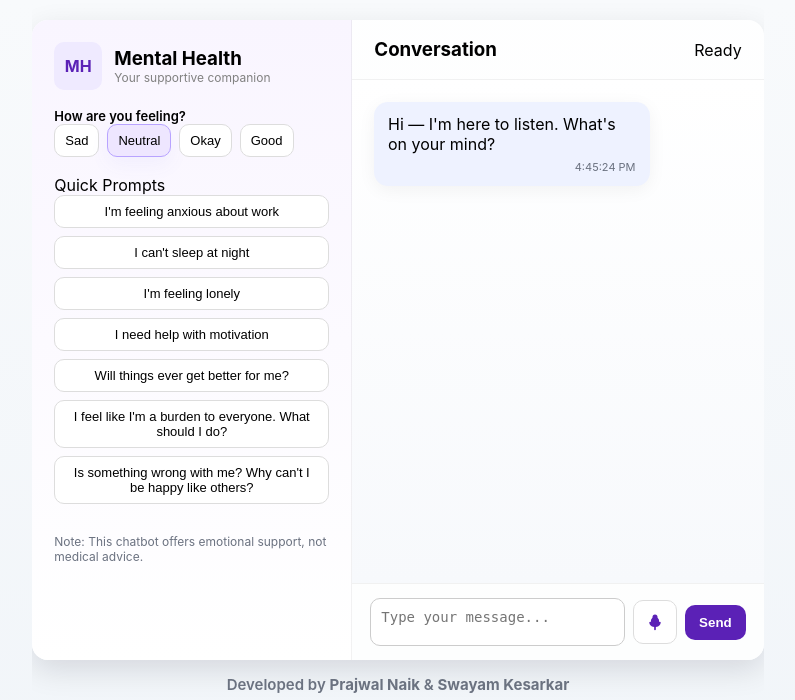
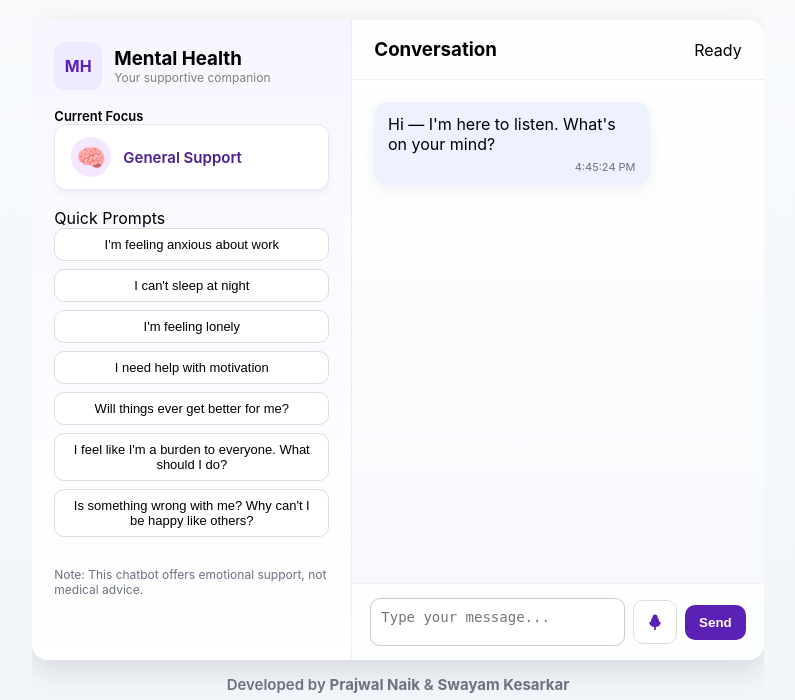
Before and after one commit to LightYagami625/Mental-Health-ChatBOT_v2, a Flask app: page /chat in a window 1280 px wide. Shown: the top 700 px of the page, without its empty margins (242-1037 px from the left). Run offline with Flask 3, Linux system fonts and the light colour scheme; parts of the project's set-up code (start-up, migrations or seed data) failed here and were passed over.

Commit message:
Final commit-3

```diff
--- a/app.py
+++ b/app.py
@@ -30,7 +30,7 @@ def emergency():
 
 @app.route('/login')
 def login():
-    return render_template('mental.html')
+    return render_template('login.html')
 
 @app.route('/chat')
 def chat():
--- a/static/login.js
+++ b/static/login.js
@@ -171,7 +171,7 @@ loginForm.addEventListener("submit", (e) => {
     loginMsg.classList.add("success");
 
     setTimeout(() => {
-      window.location.href = "/dashboard";
+      window.location.href = "/chat";
     }, 900);
   }, 1200);
 });
--- a/templates/chatbot.html
+++ b/templates/chatbot.html
@@ -104,6 +104,45 @@
       background: #eee6ff;
       border-color: #b8a3ff;
       box-shadow: 0 8px 20px rgba(99, 102, 241, 0.06);
+    }
+
+    .category-card {
+      background: white;
+      border: 1px solid #e2e8f0;
+      border-radius: 12px;
+      padding: 12px 16px;
+      display: flex;
+      align-items: center;
+      gap: 12px;
+      box-shadow: 0 4px 6px -1px rgba(0, 0, 0, 0.05);
+    }
+
+    .category-icon {
+      font-size: 24px;
+      background: #f3e8ff;
+      width: 40px;
+      height: 40px;
+      border-radius: 50%;
+      display: grid;
+      place-items: center;
+    }
+
+    .category-text {
+      font-weight: 600;
+      color: #4c1d95;
+      font-size: 15px;
+    }
+
+    @keyframes fadeSlide {
+      from {
+        opacity: 0;
+        transform: translateY(5px);
+      }
+
+      to {
+        opacity: 1;
+        transform: translateY(0);
+      }
     }
 
     .quick-list {
@@ -398,12 +437,10 @@
       </div>
 
       <div>
-        <div class="mood-label">How are you feeling?</div>
-        <div class="mood-row" id="moodRow">
-          <button class="mood-btn" data-mood="sad">Sad</button>
-          <button class="mood-btn selected" data-mood="neutral">Neutral</button>
-          <button class="mood-btn" data-mood="okay">Okay</button>
-          <button class="mood-btn" data-mood="good">Good</button>
+        <div class="mood-label">Current Focus</div>
+        <div class="category-card" id="categoryCard">
+          <div class="category-icon">🧠</div>
+          <div class="category-text" id="categoryText">General Support</div>
         </div>
       </div>
 
@@ -466,7 +503,7 @@
     const sendBtn = document.getElementById("sendBtn");
     const micBtn = document.getElementById("micBtn");
     const micToast = document.getElementById("micToast");
-    const moodRow = document.getElementById("moodRow");
+    const categoryText = document.getElementById("categoryText");
     const quickList = document.getElementById("quickList");
     const statusEl = document.getElementById("status");
 
@@ -543,19 +580,27 @@
       showTypingIndicator();
 
       try {
-        const mood = document.querySelector('.mood-btn.selected')?.dataset?.mood || 'neutral';
 
         // Call Backend API
         const response = await fetch('/api/chat', {
           method: 'POST',
           headers: { 'Content-Type': 'application/json' },
-          body: JSON.stringify({ message: text, mood: mood })
+          body: JSON.stringify({ message: text })
         });
 
         if (!response.ok) throw new Error('Network response was not ok');
 
         const data = await response.json();
         const replyText = data.response; // Backend returns { response: "..." }
+        const category = data.category || "General Support";
+
+        // Update Category Display
+        if (categoryText) {
+          categoryText.textContent = category.charAt(0).toUpperCase() + category.slice(1);
+          categoryText.style.animation = 'none';
+          categoryText.offsetHeight; /* trigger reflow */
+          categoryText.style.animation = 'fadeSlide 0.4s ease';
+        }
 
         hideTypingIndicator();
         chatHistory.push({ role: 'assistant', text: replyText, time: new Date().toLocaleTimeString() });
@@ -579,8 +624,6 @@
     // Quick prompts
     quickList.querySelectorAll('.quick-item').forEach(btn => btn.addEventListener('click', () => { input.value = btn.textContent; input.focus(); }));
 
-    // Mood selector
-    moodRow.querySelectorAll('.mood-btn').forEach(b => b.addEventListener('click', () => { moodRow.querySelectorAll('.mood-btn').forEach(x => x.classList.remove('selected')); b.classList.add('selected'); }));
 
     // ---------- Improved speech recognition: avoid duplicate words ----------
     // Behavior:
--- a/templates/login.html
+++ b/templates/login.html
@@ -1,6 +1,6 @@
 <!doctype html>
 <html lang="en">
-    <link rel="stylesheet" href="login.css">
+<link rel="stylesheet" href="{{ url_for('static', filename='login.css') }}">
 
 <head>
   <meta charset="utf-8" />
@@ -104,7 +104,7 @@
       </section>
     </main>
   </div>
-  <script src="login.js"></script>
+  <script src="{{ url_for('static', filename='login.js') }}"></script>
   <!-- <script src="{{ url_for('static', filename='mental.js') }}"></script> -->
 </body>
 
```
